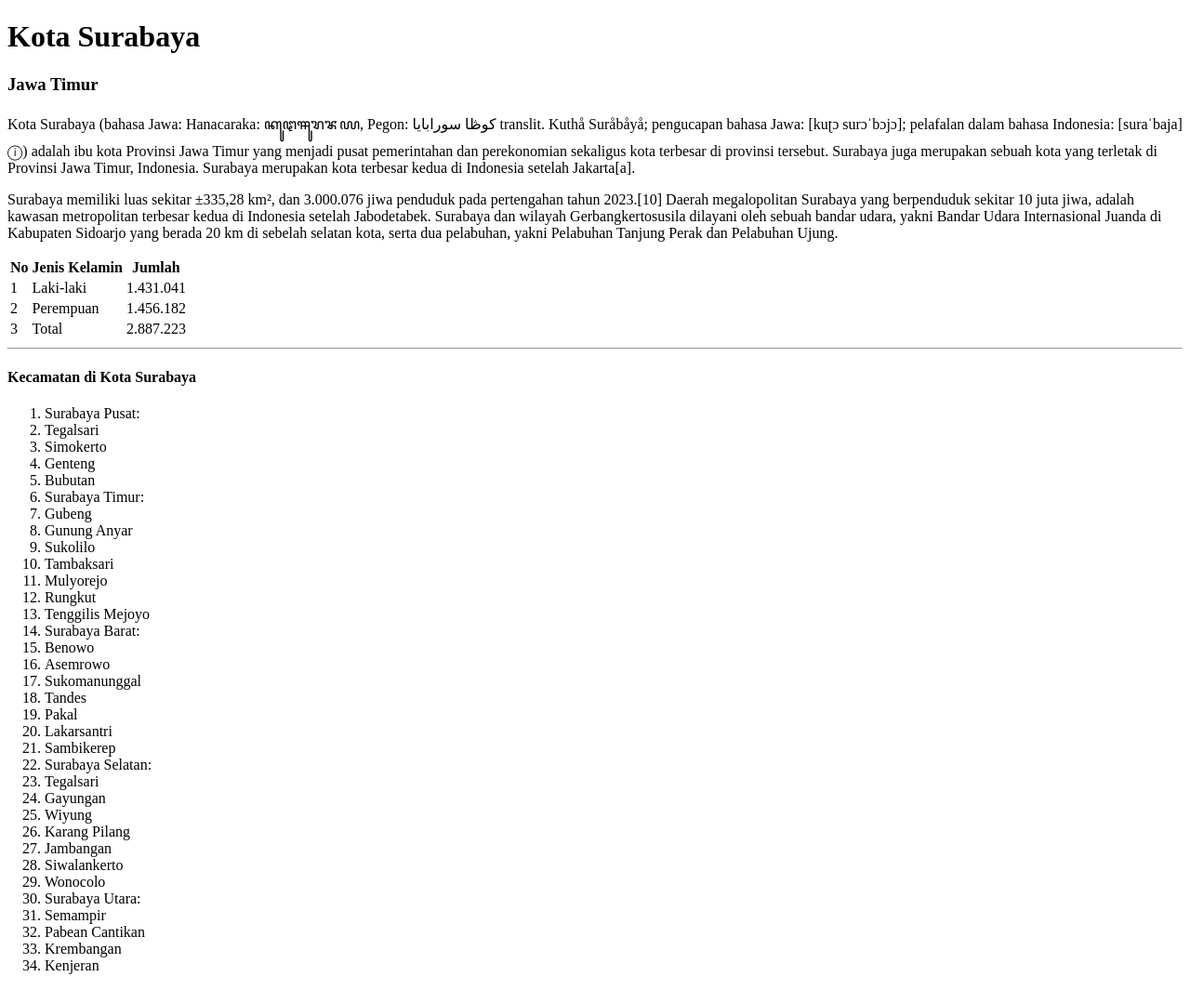
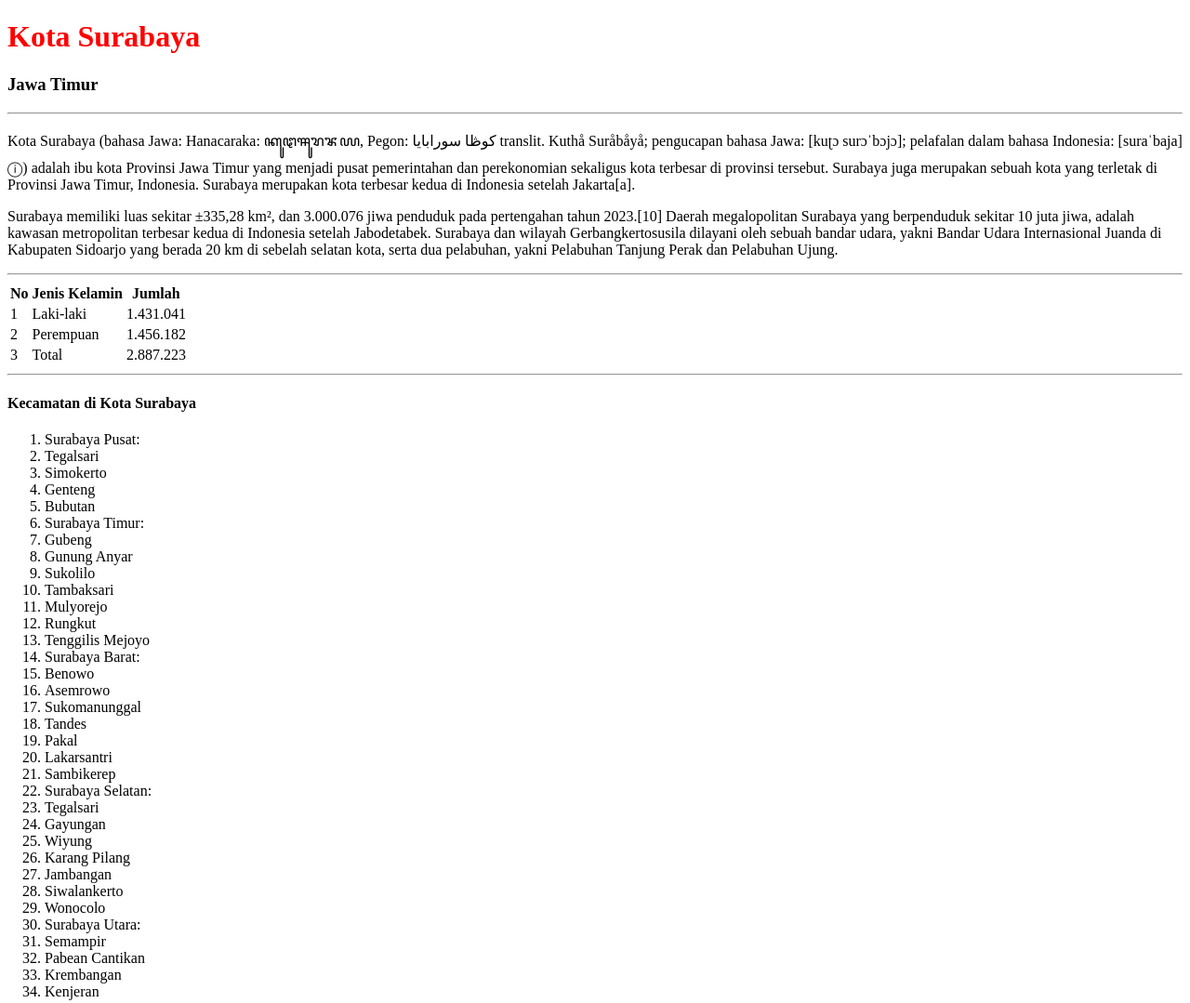
Before and after one commit to mivanfirmansyah-commits/pgweb-acara1, a plain HTML site: page index.html in a window 1280 px wide. Shown: the whole page at 93% size. Drawn offline with Linux system fonts and the light colour scheme.

Commit message:
ubah warna judul

```diff
--- a/index.html
+++ b/index.html
@@ -10,11 +10,12 @@
 <body>
     <main>
         <!-- Judul -->
-        <h1>Kota Surabaya</h1>
+        <h1 style="color: red">Kota Surabaya</h1>
 
         <!-- Sub JUdul -->
         <h3>Jawa Timur</h3>
 
+        <hr>
         <!-- Deskripsi -->
         <p>Kota Surabaya (bahasa Jawa: Hanacaraka: ꦏꦸꦛꦯꦸꦫꦨꦪ, Pegon: كوڟا سورابايا translit. Kuthå Suråbåyå; pengucapan
             bahasa Jawa: [kuʈɔ surɔˈbɔjɔ]; pelafalan dalam bahasa Indonesia: [suraˈbaja] ⓘ) adalah ibu kota Provinsi
@@ -27,7 +28,8 @@
             udara, yakni Bandar Udara Internasional Juanda di Kabupaten Sidoarjo yang berada 20 km di sebelah selatan
             kota, serta dua pelabuhan, yakni Pelabuhan Tanjung Perak dan Pelabuhan Ujung.</p>
 
-        <!-- Tabel Jumlah Penduduk -->
+        <hr>
+            <!-- Tabel Jumlah Penduduk -->
         <table>
             <tr>
                 <th>No</th>
```
